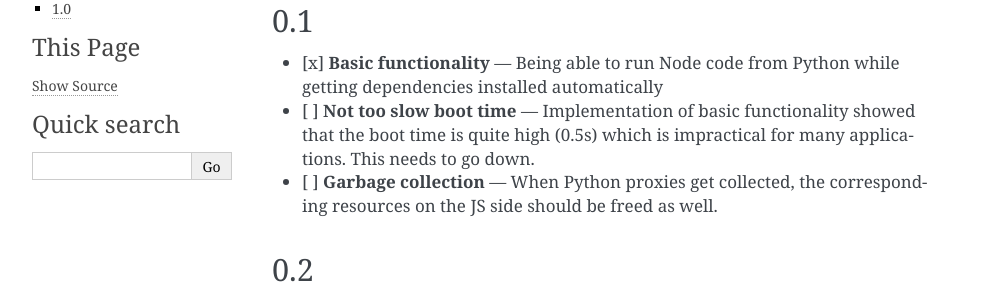
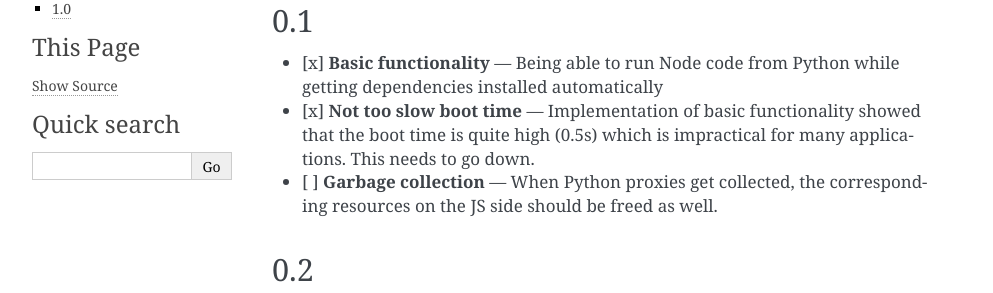
Before and after one commit to ModelW/py-node-edge, a Sphinx documentation site: the page built from doc/source/roadmap.md, in a window 1280 px wide. Shown: the part 222-515 px from the top of the page, without its empty margins (148-1141 px from the left). Built offline with Sphinx 7.4.7, drawn with Linux system fonts in a browser that asks for light colours.

```diff
--- a/doc/source/roadmap.md
+++ b/doc/source/roadmap.md
@@ -9,7 +9,7 @@ revision its specifications should get more precise.
 
 -   [x] **Basic functionality** &mdash; Being able to run Node code from Python
         while getting dependencies installed automatically
--   [ ] **Not too slow boot time** &mdash; Implementation of basic functionality
+-   [x] **Not too slow boot time** &mdash; Implementation of basic functionality
         showed that the boot time is quite high (0.5s) which is impractical for
         many applications. This needs to go down.
 -   [ ] **Garbage collection** &mdash; When Python proxies get collected, the
```
